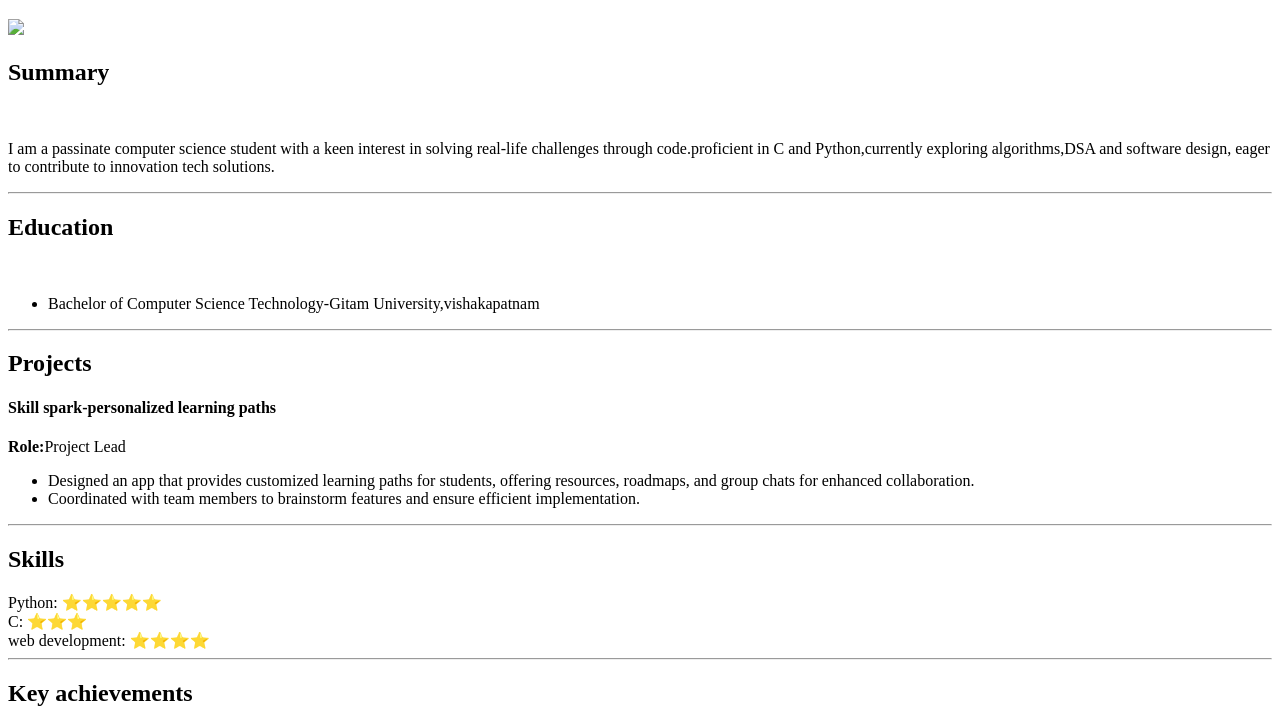
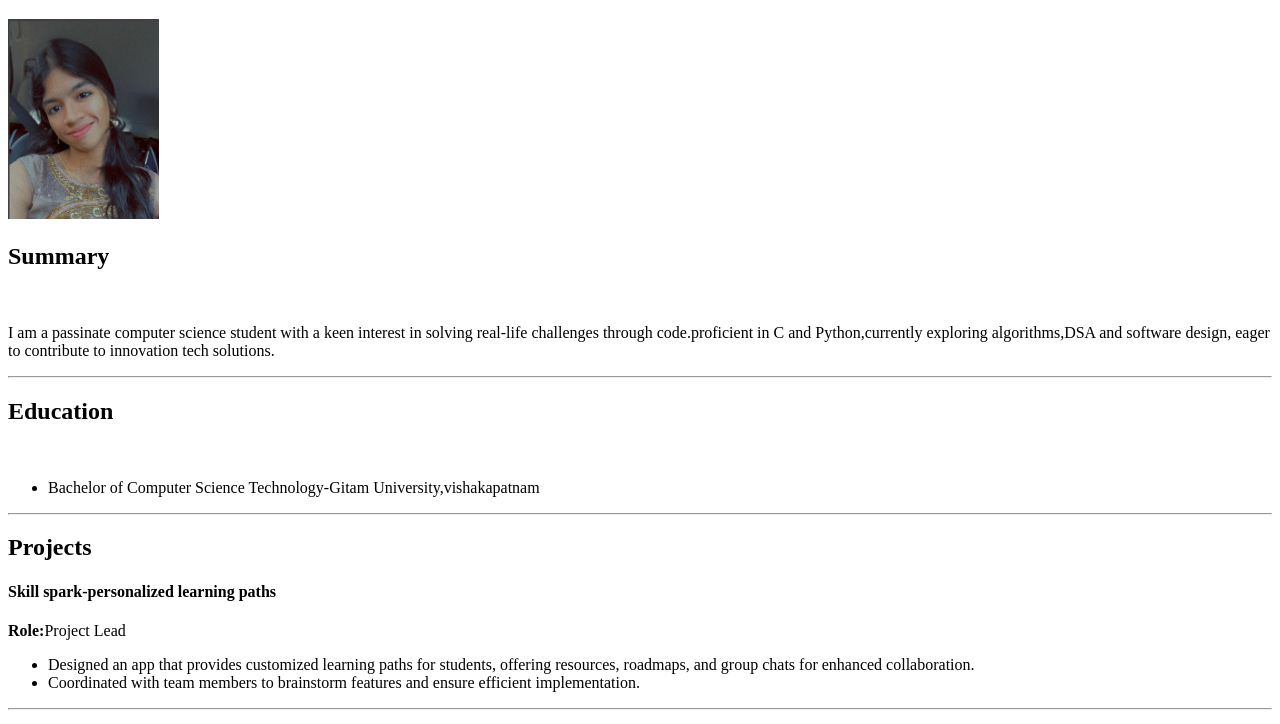
Before and after one commit to minisha23/capstone_portfolio, a plain HTML site: page index.html in a window 1280 px wide. Shown: the part 61-785 px from the top of the page. Drawn offline with Linux system fonts and the light colour scheme.

Commit message:
Update index.html

```diff
--- a/index.html
+++ b/index.html
@@ -4,7 +4,7 @@
 </head>
 <body>
     <h1>Minisha Tangudu</h1>
-    <img src="mini pic.png/"height=200/>
+    <img src="mini pic.png"height=200/>
     <h2>Summary</h2><br/>
     <p>I am a passinate computer science student with a keen interest in solving real-life challenges through code.proficient in C and Python,currently exploring algorithms,DSA and software design,
         eager to contribute to innovation tech solutions.
```
